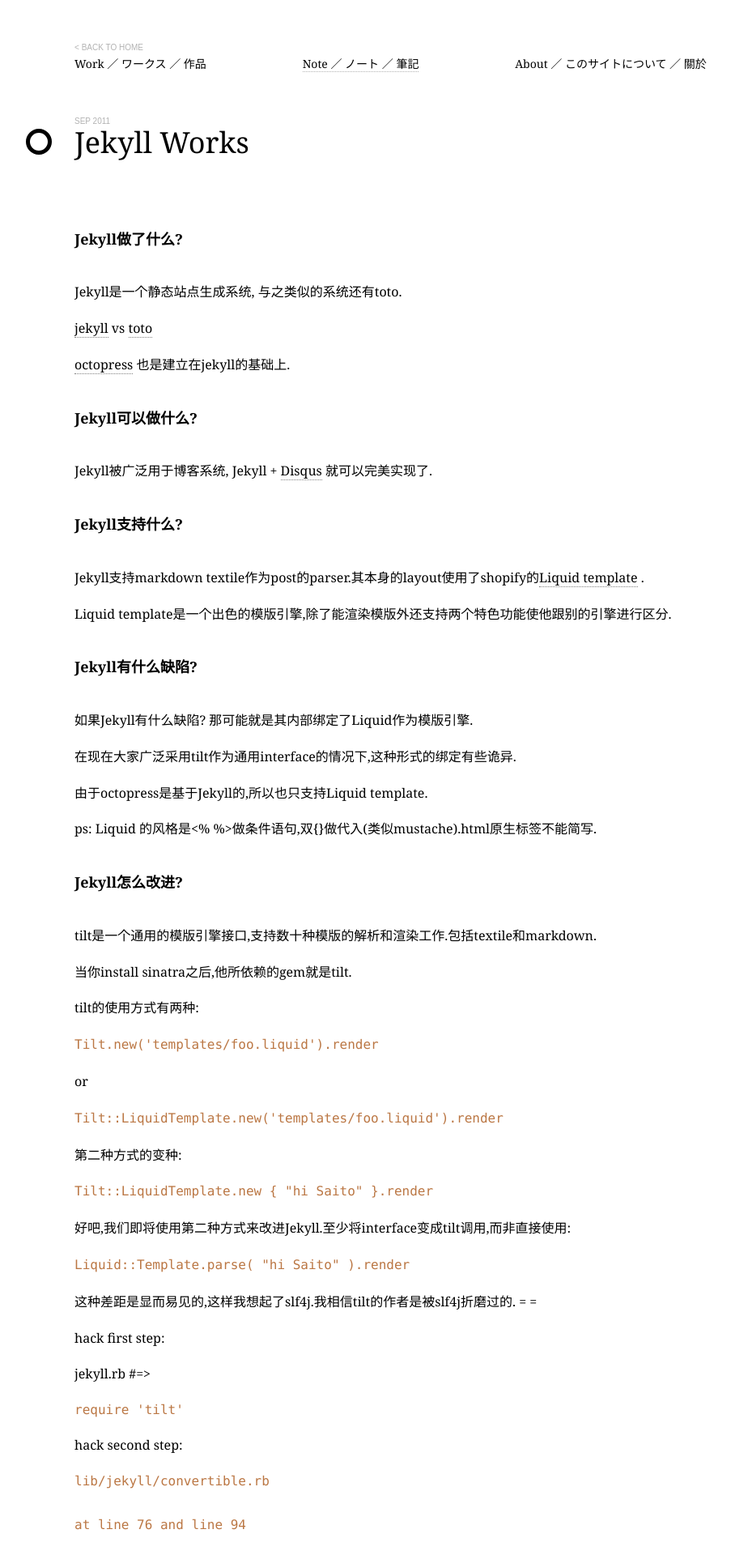
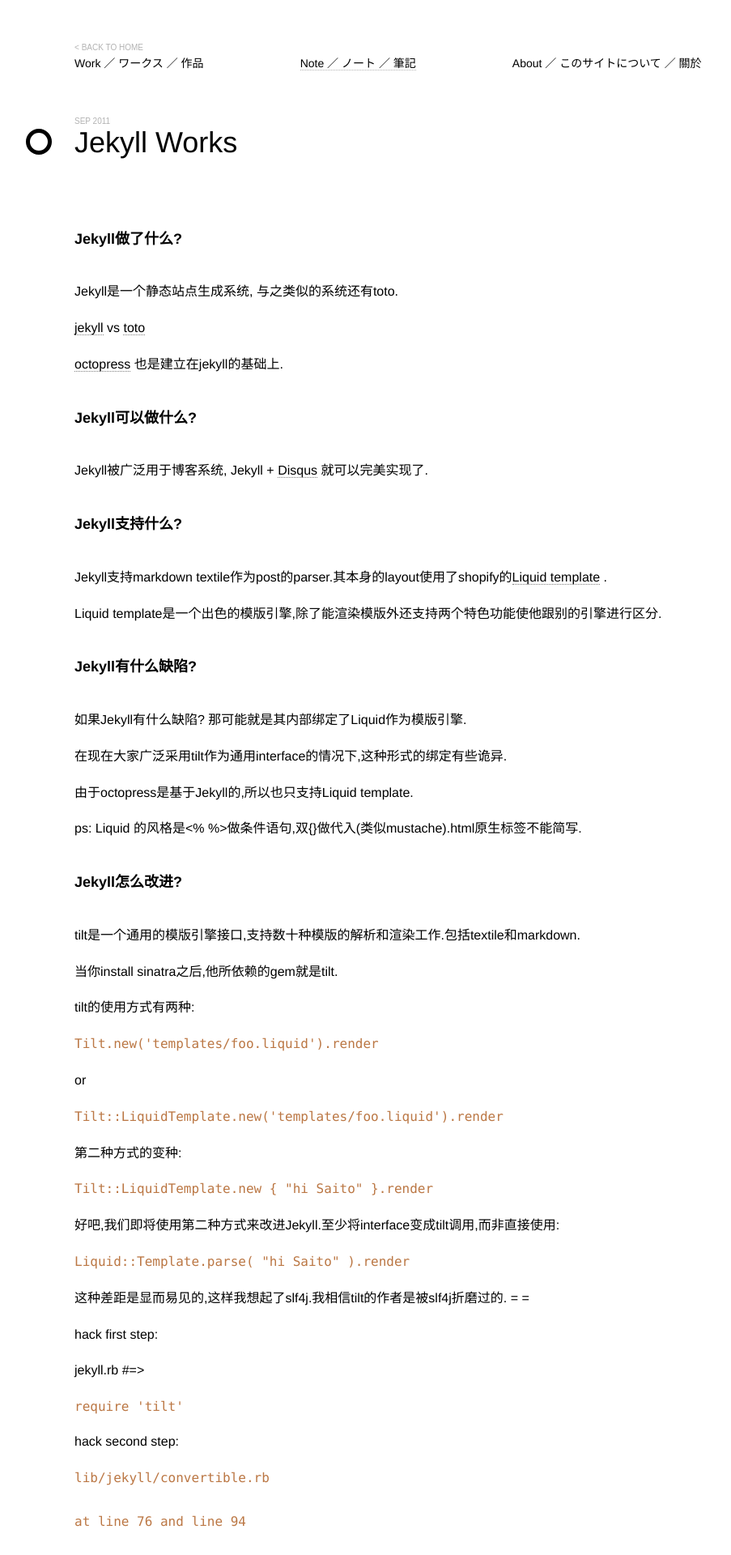
Before and after one commit to SaitoWu/saitowu.github.com, a Jekyll site: the page built from _posts/2011-09-04-Jekyll-Works.md, in a window 1280 px wide. Shown: the top 1920 px of the page at 81% size, without its empty margins (68-971 px from the left). Built offline with Jekyll 4.4.1, drawn with Linux system fonts in a browser that asks for light colours; Markdown is read by kramdown in place of the engine named in the settings; comment, search, counter and statistics services are not loaded.

Commit message:
push new post jekyll works

```diff
--- a/css/a.css
+++ b/css/a.css
@@ -19,7 +19,7 @@
 	background: #fff;
 /*	background: #000;*/
 	font-size: 14px;
-	font-family: Georgia, 'Hiragino Mincho Pro', serif;
+	font-family: "Helvetica Neue", Helvetica, Arial, sans-serif;
 	line-height: 1.7;
 	max-width: 960px;
 	margin: 0 auto;
@@ -151,7 +151,7 @@
 }
 
 article code, article pre {
-	font-family: Menlo, Consolas, monospace;
+	font-family: Monaco, Menlo, Consolas, monospace;
 	color: #b74;
 }
 
```
